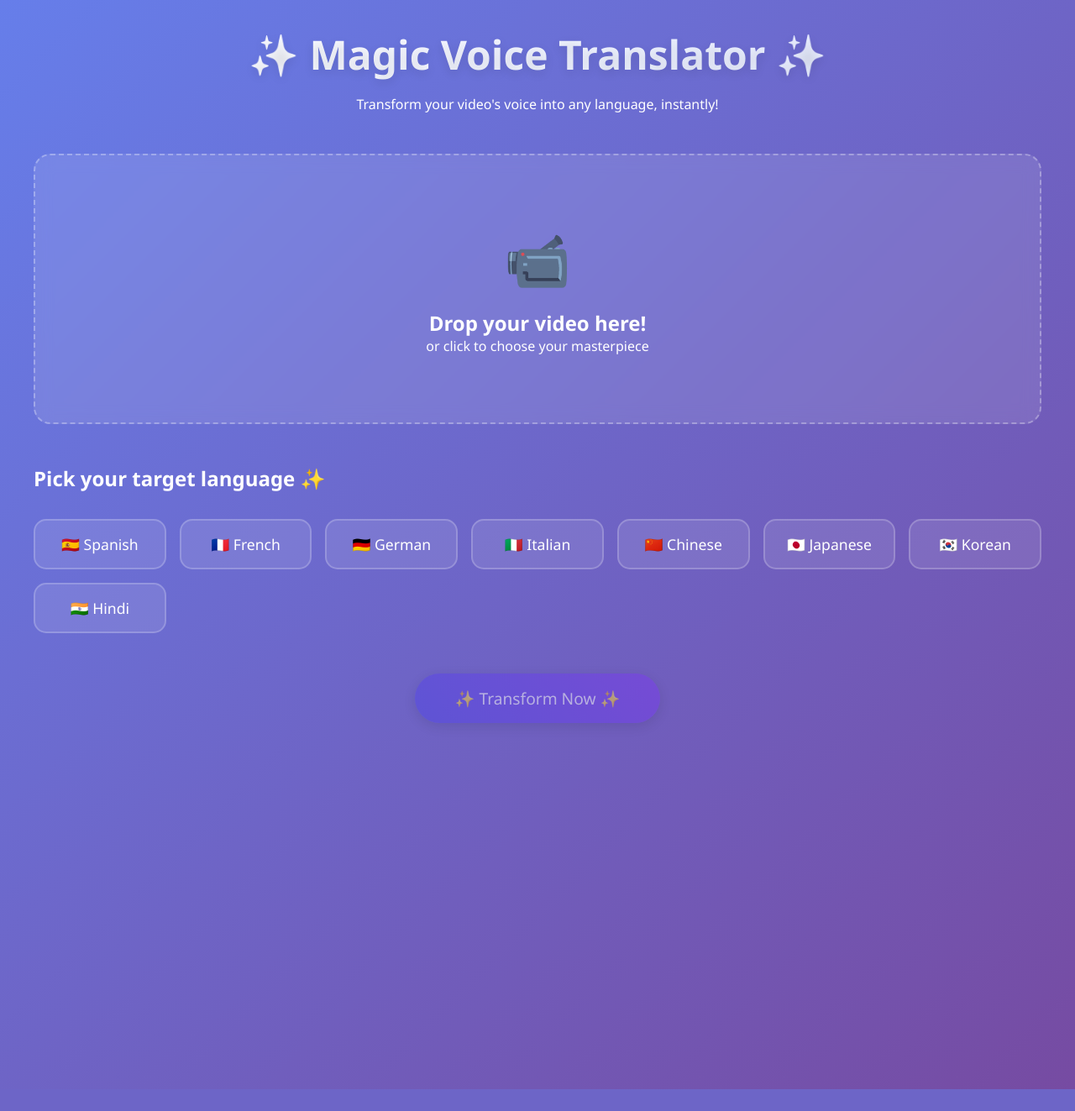
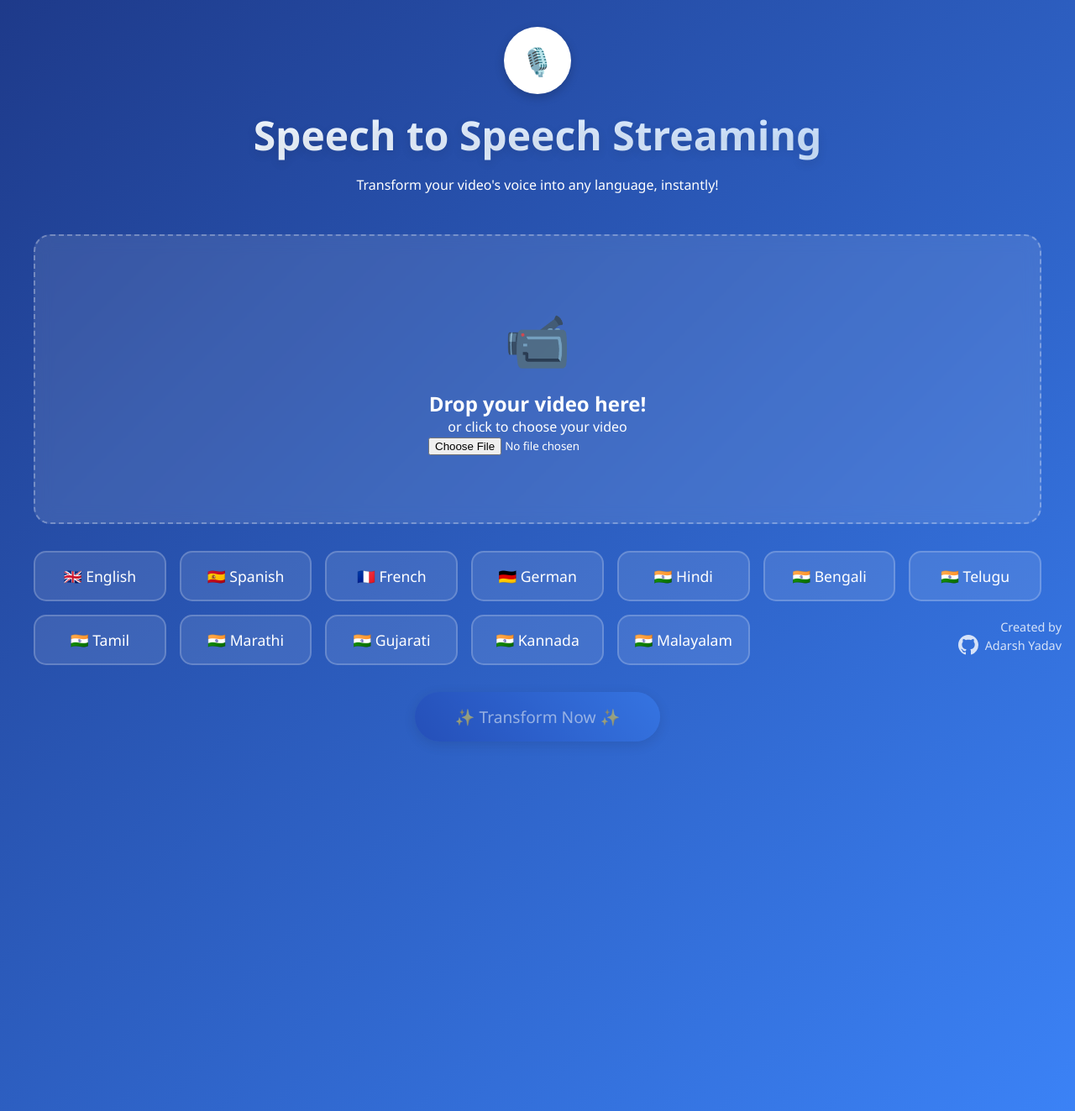
Before and after one commit to yadavadarsh55/Speech-to-Speech-Streaming, a Flask app: page / in a window 1280 px wide. Shown: the whole page at 84% size. Before the commit the page ends 1297 px from the top, so only its background shows below. Run offline with Flask 3, Linux system fonts and the light colour scheme.

Commit message:
improved the user interface again!

```diff
--- a/templates/speechtospeech.html
+++ b/templates/speechtospeech.html
@@ -3,7 +3,7 @@
 <head>
     <meta charset="UTF-8">
     <meta name="viewport" content="width=device-width, initial-scale=1.0">
-    <title>Speech Translator</title>
+    <title>Speech Translator by Adarsh Yadav</title>
     <style>
         * {
             margin: 0;
@@ -14,7 +14,7 @@
 
         body {
             min-height: 100vh;
-            background: linear-gradient(135deg, #667eea 0%, #764ba2 100%);
+            background: linear-gradient(135deg, #1e3a8a 0%, #3b82f6 100%);
             padding: 2rem;
             color: white;
         }
@@ -27,15 +27,50 @@
         .title-section {
             text-align: center;
             margin-bottom: 3rem;
+            position: relative;
+        }
+
+        .logo {
+            width: 80px;
+            height: 80px;
+            margin: 0 auto 1rem;
+            background: white;
+            border-radius: 50%;
+            display: flex;
+            align-items: center;
+            justify-content: center;
+            font-size: 2rem;
+            box-shadow: 0 4px 12px rgba(0,0,0,0.2);
         }
 
         h1 {
             font-size: 3rem;
             margin-bottom: 1rem;
-            background: linear-gradient(to right, #fff, #e0e7ff);
+            background: linear-gradient(to right, #fff, #bfdbfe);
             -webkit-background-clip: text;
             -webkit-text-fill-color: transparent;
             text-shadow: 0 4px 12px rgba(0,0,0,0.1);
+        }
+
+        .watermark {
+            position: fixed;
+            bottom: 1rem;
+            right: 1rem;
+            text-align: right;
+            opacity: 0.8;
+            font-size: 0.9rem;
+        }
+
+        .watermark a {
+            color: white;
+            text-decoration: none;
+            display: inline-flex;
+            align-items: center;
+            gap: 0.5rem;
+        }
+
+        .watermark a:hover {
+            text-decoration: underline;
         }
 
         .upload-section {
@@ -64,38 +99,6 @@
             position: relative;
             padding: 2rem;
             cursor: pointer;
-        }
-
-        .drag-drop-area.dragover {
-            background: rgba(255, 255, 255, 0.2);
-        }
-
-        .drag-drop-area input[type="file"] {
-            position: absolute;
-            width: 100%;
-            height: 100%;
-            top: 0;
-            left: 0;
-            opacity: 0;
-            cursor: pointer;
-        }
-
-        .selected-file {
-            background: rgba(255, 255, 255, 0.2);
-            padding: 0.75rem;
-            border-radius: 10px;
-            margin-top: 1rem;
-            display: inline-flex;
-            align-items: center;
-            gap: 1rem;
-        }
-
-        .remove-file {
-            background: none;
-            border: none;
-            color: white;
-            cursor: pointer;
-            font-size: 1.2rem;
         }
 
         .language-section {
@@ -131,7 +134,7 @@
         }
 
         .submit-btn {
-            background: linear-gradient(45deg, #4f46e5, #7c3aed);
+            background: linear-gradient(45deg, #1e40af, #3b82f6);
             color: white;
             border: none;
             padding: 1rem 3rem;
@@ -221,7 +224,8 @@
 <body>
     <div class="container">
         <div class="title-section">
-            <h1>✨ Magic Voice Translator ✨</h1>
+            <div class="logo">🎙️</div>
+            <h1>Speech to Speech Streaming</h1>
             <p>Transform your video's voice into any language, instantly!</p>
         </div>
 
@@ -230,7 +234,7 @@
                 <div class="drag-drop-area" id="dropZone">
                     <div class="upload-icon">📹</div>
                     <h2>Drop your video here!</h2>
-                    <p>or click to choose your masterpiece</p>
+                    <p>or click to choose your video</p>
                     <input type="file" id="videoInput" name="video" accept="video/*" required>
                     <div class="selected-file" id="selectedFile" style="display: none">
                         <span></span>
@@ -239,17 +243,22 @@
                 </div>
             </div>
 
-            <div class="language-section">
-                <h2>Pick your target language ✨</h2>
             <div class="language-grid">
+                <!-- International Languages -->
+                <button type="button" class="language-btn" data-lang="English">🇬🇧 English</button>
                 <button type="button" class="language-btn" data-lang="Spanish">🇪🇸 Spanish</button>
                 <button type="button" class="language-btn" data-lang="French">🇫🇷 French</button>
                 <button type="button" class="language-btn" data-lang="German">🇩🇪 German</button>
-                    <button type="button" class="language-btn" data-lang="Italian">🇮🇹 Italian</button>
-                    <button type="button" class="language-btn" data-lang="Chinese">🇨🇳 Chinese</button>
-                    <button type="button" class="language-btn" data-lang="Japanese">🇯🇵 Japanese</button>
-                    <button type="button" class="language-btn" data-lang="Korean">🇰🇷 Korean</button>
+
+                <!-- Indian Languages -->
                 <button type="button" class="language-btn" data-lang="Hindi">🇮🇳 Hindi</button>
+                <button type="button" class="language-btn" data-lang="Bengali">🇮🇳 Bengali</button>
+                <button type="button" class="language-btn" data-lang="Telugu">🇮🇳 Telugu</button>
+                <button type="button" class="language-btn" data-lang="Tamil">🇮🇳 Tamil</button>
+                <button type="button" class="language-btn" data-lang="Marathi">🇮🇳 Marathi</button>
+                <button type="button" class="language-btn" data-lang="Gujarati">🇮🇳 Gujarati</button>
+                <button type="button" class="language-btn" data-lang="Kannada">🇮🇳 Kannada</button>
+                <button type="button" class="language-btn" data-lang="Malayalam">🇮🇳 Malayalam</button>
             </div>
         </div>
 
@@ -272,6 +281,16 @@
                 <video id="translatedVideo" controls></video>
             </div>
         </div>
+    </div>
+
+    <div class="watermark">
+        <p>Created by</p>
+        <a href="https://github.com/yadavadarsh55" target="_blank">
+            <svg height="24" width="24" viewBox="0 0 16 16" fill="white">
+                <path d="M8 0C3.58 0 0 3.58 0 8c0 3.54 2.29 6.53 5.47 7.59.4.07.55-.17.55-.38 0-.19-.01-.82-.01-1.49-2.01.37-2.53-.49-2.69-.94-.09-.23-.48-.94-.82-1.13-.28-.15-.68-.52-.01-.53.63-.01 1.08.58 1.23.82.72 1.21 1.87.87 2.33.66.07-.52.28-.87.51-1.07-1.78-.2-3.64-.89-3.64-3.95 0-.87.31-1.59.82-2.15-.08-.2-.36-1.02.08-2.12 0 0 .67-.21 2.2.82.64-.18 1.32-.27 2-.27.68 0 1.36.09 2 .27 1.53-1.04 2.2-.82 2.2-.82.44 1.1.16 1.92.08 2.12.51.56.82 1.27.82 2.15 0 3.07-1.87 3.75-3.65 3.95.29.25.54.73.54 1.48 0 1.07-.01 1.93-.01 2.2 0 .21.15.46.55.38A8.013 8.013 0 0016 8c0-4.42-3.58-8-8-8z"></path>
+            </svg>
+            Adarsh Yadav
+        </a>
     </div>
 
     <script>
```
Lines whose indentation alone changed are shown as unchanged.
